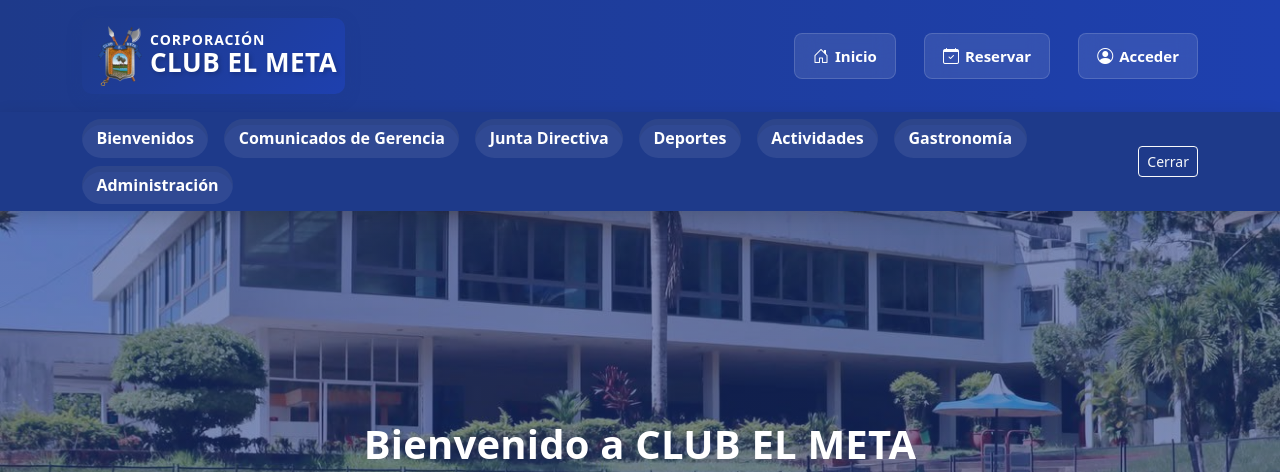
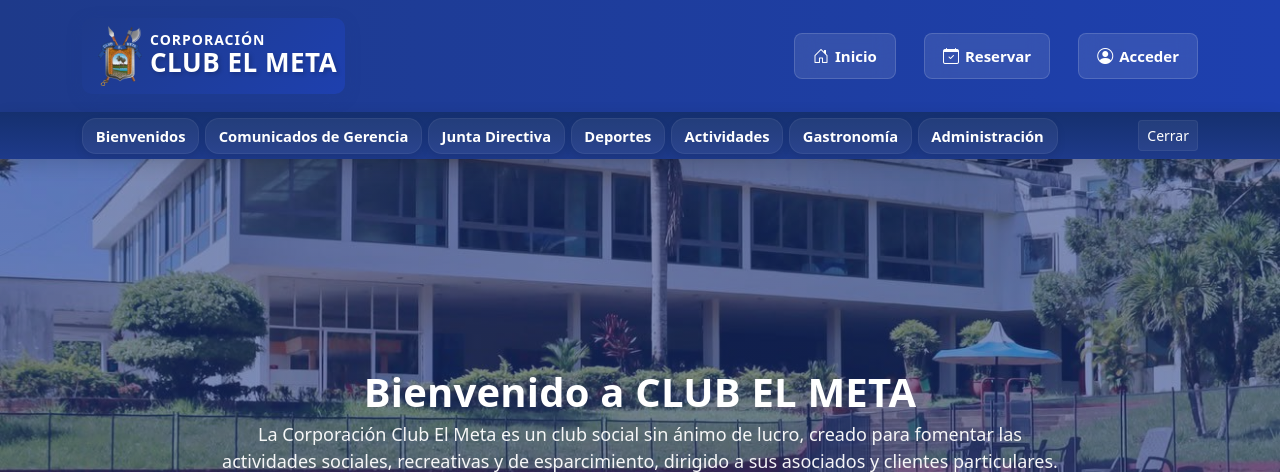
Before and after one commit to 444Pipe/clubmetaREPO, a Django app: page / in a window 1280 px wide. Shown: the top 472 px of the page. Run offline with Django 5.2, Linux system fonts and the light colour scheme; parts of the project's set-up code (start-up, migrations or seed data) failed here and were passed over.

Commit message:
Style: make index info bar more compact and serious (remove margins)

```diff
--- a/templates/index.html
+++ b/templates/index.html
@@ -45,19 +45,27 @@
 </div>
 
 <style>
-  .index-info-bar { background: #1e3a8a; color: #fff; padding: 0.45rem 0; box-shadow: 0 6px 18px rgba(0,0,0,0.16); position: relative; z-index: 1100; }
-  .index-info-bar .info-pills { gap: 0.5rem; }
-  .index-info-bar .pill { position: relative; margin-right: 0.5rem; }
-  .index-info-bar .pill > a { display: inline-block; padding: 0.45rem 0.9rem; background: rgba(255,255,255,0.08); color: #fff; border-radius: 999px; text-decoration: none; font-weight: 600; box-shadow: 0 6px 0 rgba(0,0,0,0.06) inset; }
-  .index-info-bar .pill:hover > a, .index-info-bar .pill:focus-within > a { background: rgba(255,255,255,0.14); }
-  .index-info-bar .info-dropdown { display: none; position: absolute; top: calc(100% + 8px); left: 50%; transform: translateX(-50%); min-width: 190px; background: rgba(255,255,255,0.12); color: #fff; padding: 0.6rem 0.35rem; border-radius: 10px; list-style: none; box-shadow: 0 12px 28px rgba(0,0,0,0.18); }
-  .index-info-bar .info-dropdown li { text-align: center; padding: 0.25rem 0; }
-  .index-info-bar .info-dropdown li a { color: #fff; text-decoration: none; display: block; padding: 0.15rem 0.6rem; }
+  /* More serious, compact visual: no margins between pills */
+  .index-info-bar { background: linear-gradient(180deg,#15306f,#1e3a8a); color: #fff; padding: 0.35rem 0; box-shadow: 0 6px 18px rgba(0,0,0,0.14); position: relative; z-index: 1100; }
+  .index-info-bar .info-pills { gap: 0.25rem; display: flex; align-items: center; }
+  .index-info-bar .pill { position: relative; margin: 0; }
+  .index-info-bar .pill > a {
+    display: inline-block; padding: 0.38rem 0.8rem; background: rgba(255,255,255,0.06); color: #fff; border-radius: 14px; text-decoration: none; font-weight: 600; font-size: 0.92rem; border: 1px solid rgba(255,255,255,0.06);
+    box-shadow: 0 4px 10px rgba(0,0,0,0.08);
+  }
+  .index-info-bar .pill + .pill > a { margin-left: 0.1rem; }
+  .index-info-bar .pill:hover > a, .index-info-bar .pill:focus-within > a { background: rgba(255,255,255,0.11); }
+  .index-info-bar .info-dropdown {
+    display: none; position: absolute; top: calc(100% + 6px); left: 50%; transform: translateX(-50%); min-width: 220px; background: rgba(255,255,255,0.09); color: #07203a; padding: 0.65rem 0.35rem; border-radius: 12px; list-style: none; box-shadow: 0 18px 40px rgba(9,30,66,0.18);
+  }
+  .index-info-bar .info-dropdown li { text-align: center; padding: 0.18rem 0; }
+  .index-info-bar .info-dropdown li a { color: #07203a; text-decoration: none; display: block; padding: 0.25rem 0.6rem; font-weight: 600; }
   .index-info-bar .pill[data-dropdown]:hover .info-dropdown, .index-info-bar .pill[data-dropdown].open .info-dropdown { display: block; }
-  @media (max-width: 768px) {
-    .index-info-bar .container { gap:0.5rem; }
-    .index-info-bar .info-pills { overflow-x: auto; -webkit-overflow-scrolling: touch; padding-bottom: 0.25rem; }
-    .index-info-bar .info-dropdown { position: static; transform: none; margin-top: 0.4rem; }
+  .index-info-bar #closeInfoBar { background: rgba(255,255,255,0.06); color: #fff; border: 1px solid rgba(255,255,255,0.06); box-shadow: none; }
+
+  @media (max-width: 992px) {
+    .index-info-bar .info-pills { overflow-x: auto; -webkit-overflow-scrolling: touch; padding-bottom: 0.25rem; gap: 0.5rem; }
+    .index-info-bar .info-dropdown { position: static; transform: none; margin-top: 0.35rem; left: auto; }
   }
 </style>
 
```
